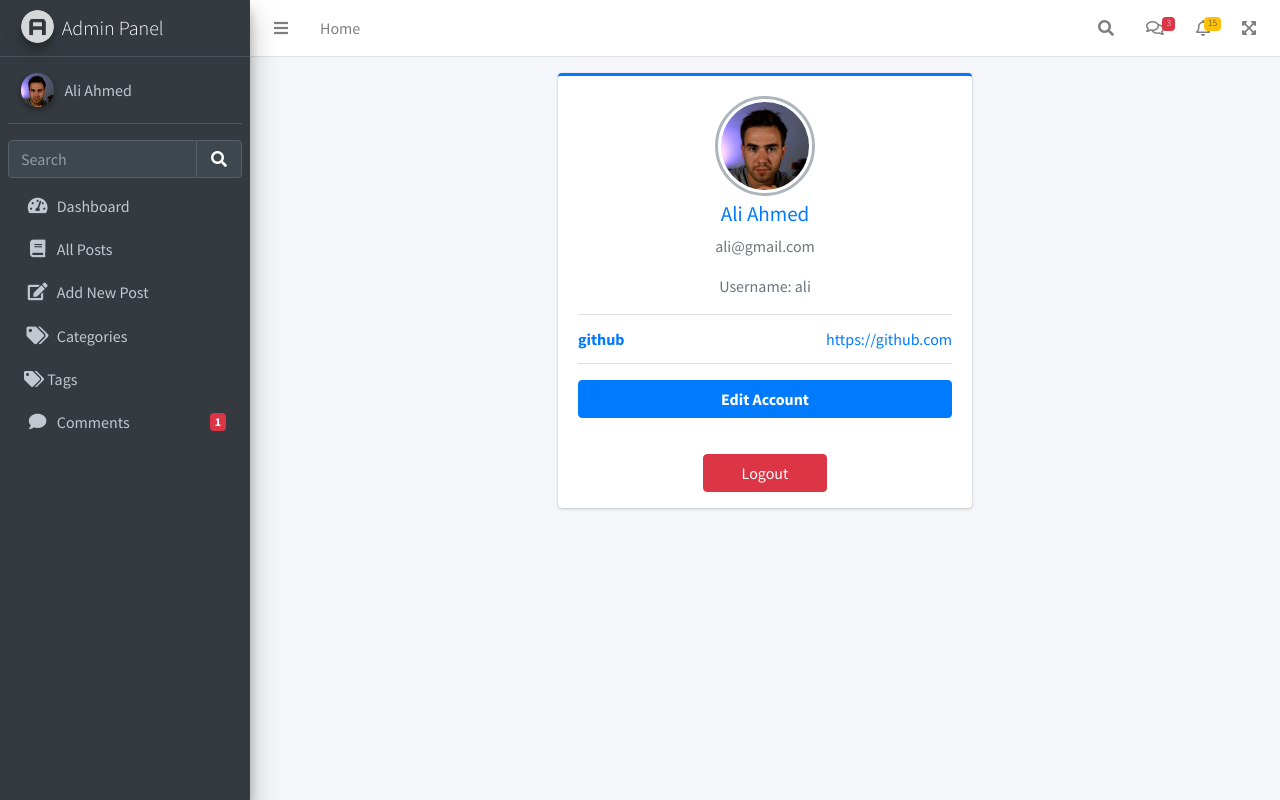
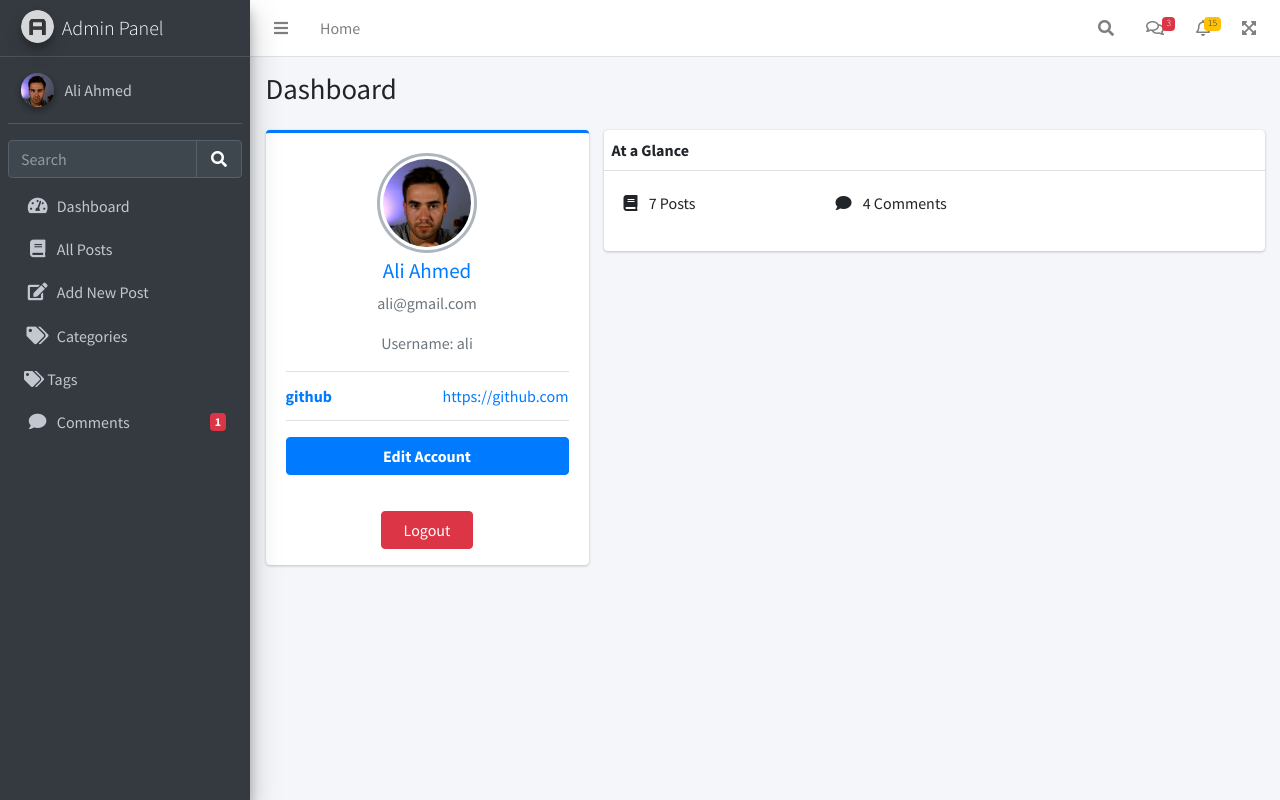
Before and after one commit to m8usman/Blog-class-based-view, a Django app: page /account/ in a window 1280 px wide. Run offline with Django 4.2, Linux system fonts and the light colour scheme; a user stored in the database is signed in; data comes from the database, SQL or seed files in the repository; both versions use the stored data as it was after the commit; some libraries are stand-ins or nearby versions.

Commit message:
dashboard directed to account page

```diff
--- a/taxonomies/templates/taxonomies/categories.html
+++ b/taxonomies/templates/taxonomies/categories.html
@@ -11,7 +11,7 @@
             <!-- categories list Box -->
             <div class="card card-secondary">
               <div class="card-header">
-                <h3 class="card-title">Tategories</h3>
+                <h3 class="card-title">Categories</h3>
               </div>
               <!-- /.card-header -->
               <div class="card-body">
--- a/templates/navbar.html
+++ b/templates/navbar.html
@@ -158,7 +158,7 @@
           <img src="{{user.profile.imageURL}}" class="img-circle elevation-2" alt="User Image">
         </div>
         <div class="info">
-          <a href="#" class="d-block">{{user.profile.first_name}} {{user.profile.last_name}}</a>
+          <a href="{% url 'account' %}" class="d-block">{{user.profile.first_name}} {{user.profile.last_name}}</a>
         </div>
       </div>
 
@@ -181,7 +181,7 @@
                with font-awesome or any other icon font library -->
 
           <li class="nav-item">
-            <a href="{% url 'posts' %}" class="nav-link">
+            <a href="{% url 'account' %}" class="nav-link">
               <i class="nav-icon fas fa-tachometer-alt"></i>
               <p>
                 Dashboard
--- a/users/templates/users/account.html
+++ b/users/templates/users/account.html
@@ -2,11 +2,27 @@
 
 {% block content %}
 
-<!-- Main Section -->
 
+<!-- Content Header (Page header) -->
+<section class="content-header">
+    <div class="container-fluid">
+        <div class="row mb-2">
+            <div class="col-sm-6">
+                <h1>Dashboard</h1>
+            </div>
+            <div class="col-sm-6">
 
-<div class="col-md-5 pt-3 ml-auto mr-auto">
+            </div>
+        </div>
+    </div><!-- /.container-fluid -->
+</section>
 
+<!-- Main content -->
+<section class="content">
+    <div class="container-fluid">
+        <div class="row">
+
+            <div class="col-md-4">
                 <a href="{% url 'user-profile' profile.id %}">
                     <div class="card card-primary card-outline">
                         <div class="card-body box-profile">
@@ -31,7 +47,8 @@
 
                             </ul>
 
-                <a href="{%url 'edit-account' profile.pk %}" class="btn btn-primary btn-block"><b>Edit Account</b></a>
+                            <a href="{%url 'edit-account' profile.pk %}" class="btn btn-primary btn-block"><b>Edit
+                                Account</b></a>
 
                         </div>
                         <div class="col-4 pb-3 pt-3 ml-auto mr-auto">
@@ -42,6 +59,47 @@
                 </a>
             </div>
 
+            <!-- /.col -->
+            <div class="col-md-8">
+                <div class="card">
+                    <div class="card-header p-2">
+                        <h7><b>At a Glance</b></h7>
+                    </div><!-- /.card-header -->
+                    <div class="card-body">
+                        <div class="tab-content">
+                            <div class="active tab-pane" id="activity">
+
+                                <div class="row">
+                                    <div class="col-12 col-sm-4">
+                                        <p>
+                                            <i class="nav-icon fas fa-book mr-2"></i> 7 Posts
+                                        </p>
+
+                                    </div>
+                                    <div class="col-12 col-sm-4">
+                                        <p>
+
+                                            <i class="nav-icon fas fa-comment mr-2"></i> 4 Comments
+                                        </p>
+
+                                    </div>
+
+                                </div>
+
+
+                                <!-- /.tab-pane -->
+                            </div>
+                            <!-- /.tab-content -->
+                        </div><!-- /.card-body -->
+                    </div>
+                    <!-- /.card -->
+                </div>
+                <!-- /.col -->
+            </div>
+            <!-- /.row -->
+        </div><!-- /.container-fluid -->
+</section>
+<!-- /.content -->
 
 
 {% endblock %}
```
Also changed, not shown: posts/templates/posts/posts.html (+5 -5 lines), db.sqlite3. Lines whose indentation alone changed are shown as unchanged.
